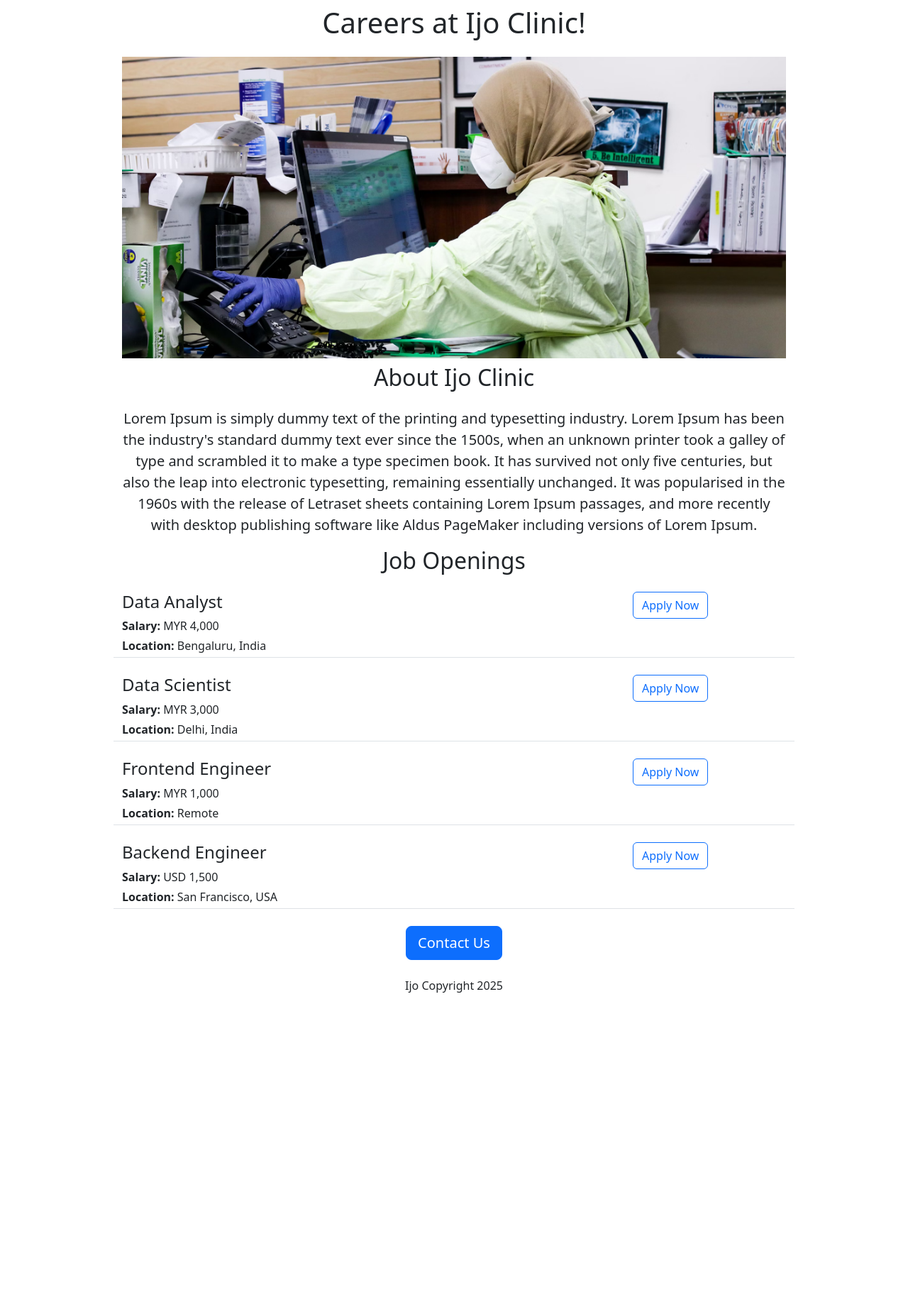
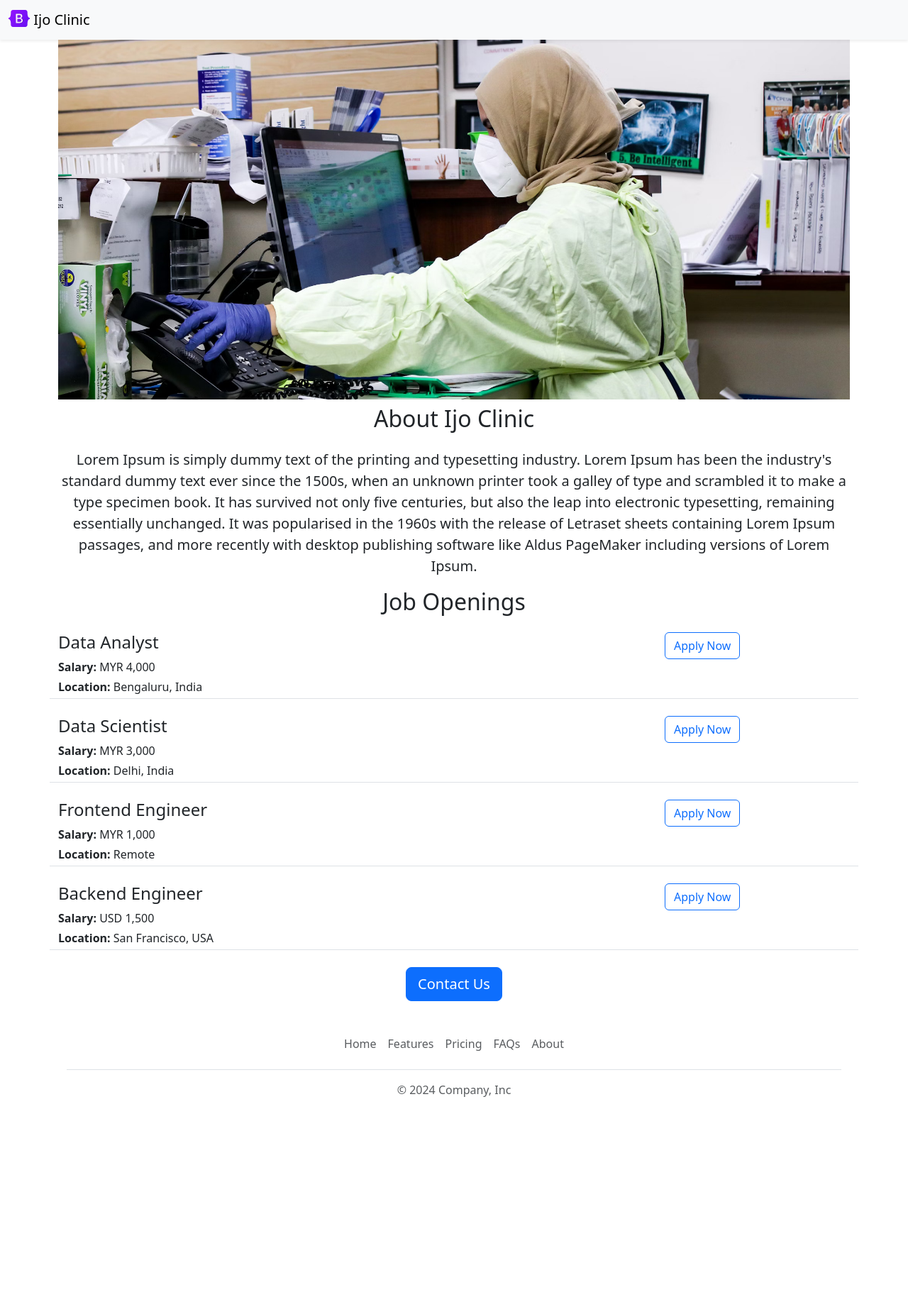
Before and after one commit to samanosuke04/IjoClinics-Careers-V2, a Flask app: page / in a window 1280 px wide. Shown: the whole page at 71% size. Before the commit the page ends 1399 px from the top, so only its background shows below. Run offline with Flask 3, Linux system fonts and the light colour scheme.

Commit message:
added navbar, footer and buttons' functionality

```diff
--- /dev/null
+++ b/templates/footer.html
@@ -0,0 +1,12 @@
+<div class="container">
+  <footer class="py-3 my-4">
+    <ul class="nav justify-content-center border-bottom pb-3 mb-3">
+      <li class="nav-item"><a href="#" class="nav-link px-2 text-body-secondary">Home</a></li>
+      <li class="nav-item"><a href="#" class="nav-link px-2 text-body-secondary">Features</a></li>
+      <li class="nav-item"><a href="#" class="nav-link px-2 text-body-secondary">Pricing</a></li>
+      <li class="nav-item"><a href="#" class="nav-link px-2 text-body-secondary">FAQs</a></li>
+      <li class="nav-item"><a href="#" class="nav-link px-2 text-body-secondary">About</a></li>
+    </ul>
+    <p class="text-center text-body-secondary">&copy; 2024 Company, Inc</p>
+  </footer>
+</div>
--- a/templates/jobitems.html
+++ b/templates/jobitems.html
@@ -5,6 +5,6 @@
       <p class="mb-1 mt-1"><b>Location: </b>{{job["location"]}}</p>
     </div>
     <div class="col-3">
-      <button class="btn btn-outline-primary">Apply Now</button>
+      <a type="button" href="mailto:samanosuke_04@yahoo.com?subject=Application%20for%20{{job['title']}}&body=Name%3A%20%3Cyour%20name%20here%3E%0D%0A%0D%0AResume%3A%20%3Clink%20to%20your%20resume%3E%0D%0A%0D%0ALinkedIn%3A%20%3Clink%20to%20your%20LinkedIn%3E" class="btn btn-outline-primary">Apply Now</a>
     </div>
 </div>
--- a/templates/main.html
+++ b/templates/main.html
@@ -7,13 +7,15 @@
     <link href="https://cdn.jsdelivr.net/npm/bootstrap@5.3.3/dist/css/bootstrap.min.css" rel="stylesheet" integrity="sha384-QWTKZyjpPEjISv5WaRU9OFeRpok6YctnYmDr5pNlyT2bRjXh0JMhjY6hW+ALEwIH" crossorigin="anonymous">
     <style>
       .container{
-        max-width:960px;
+        width: 100%;
+        height: 400px;
+        object-fit: cover;
       }
     </style>
   </head>
   <body>
+    {% include 'navbar.html' %}
     <div class="container">
-      <h1 class="text-center mt-2 mb-4"">Careers at Ijo Clinic!</h1>
       <img class="img-fluid" src="static/banner.jpg" alt="banner image">
       <div class="text-center">
         <h2 class="text-center mt-2 mb-4">About Ijo Clinic</h2>
@@ -28,12 +30,9 @@
         {%endfor%}
       </div>
       <div class="text-center">
-        <button class="btn btn-primary btn-lg">Contact Us</button>
-        <p class="mt-4">Ijo Copyright 2025</p>
+        <a href="mailto:samanosuke_04@yahoo.com?subject=Hi%20there%20Ijo%20Clinic!&body=Name%3A%20%3Cyour%20name%20here%3E%0D%0A%0D%0AQuery%3A%20%3Center%20your%20enquiry%20here%3E" type="button" class="btn btn-primary btn-lg">Contact Us</a>
       </div>
+      {% include 'footer.html' %}
     </div>
-
-
-
   </body>
 </html>
--- /dev/null
+++ b/templates/navbar.html
@@ -0,0 +1,8 @@
+<nav class="navbar bg-body-tertiary shadow-sm">
+  <div class="container-fluid">
+    <a class="navbar-brand" href="#">
+      <img src="/static/logo.svg" alt="Logo" width="30" height="24" class="d-inline-block align-text-top">
+      Ijo Clinic
+    </a>
+  </div>
+</nav>
```
Also changed, not shown: static/logo.svg (added).
